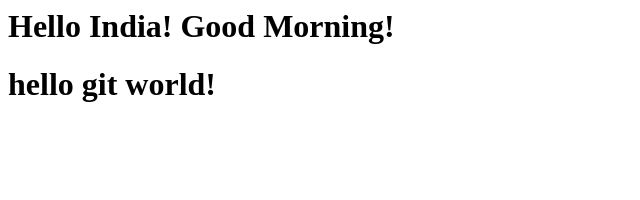
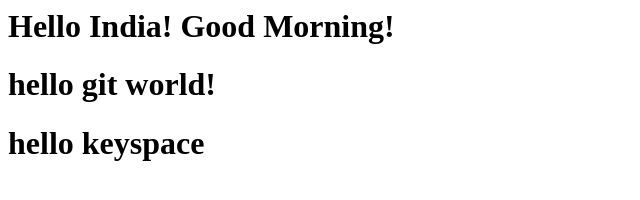
Before and after one commit to keyspaceitshub/myfirstapp, a plain HTML site: page index.html in a window 1280 px wide. Shown: the whole page, without its empty margins (0-640 px from the left). Drawn offline with Linux system fonts and the light colour scheme.

Commit message:
modified index.html

```diff
--- a/index.html
+++ b/index.html
@@ -1,4 +1,5 @@
 <html>
   <h1> Hello India! Good Morning!</h1>
   <h1> hello git world!</h1>
+  <h1> hello keyspace </h1>
 </html>
```
